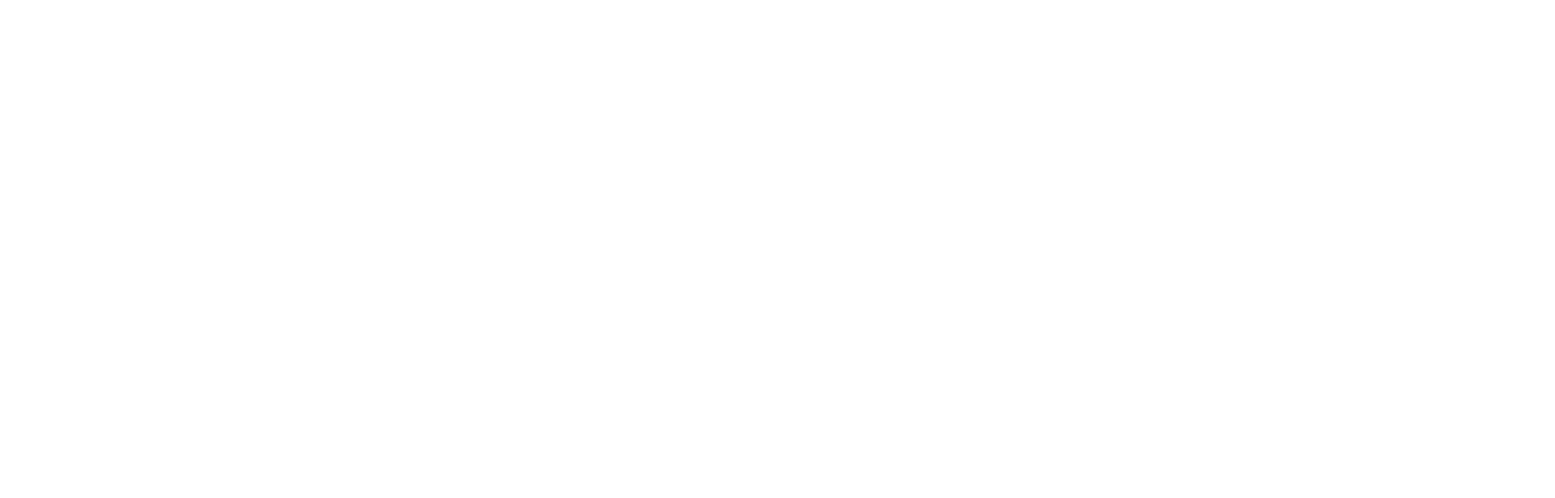
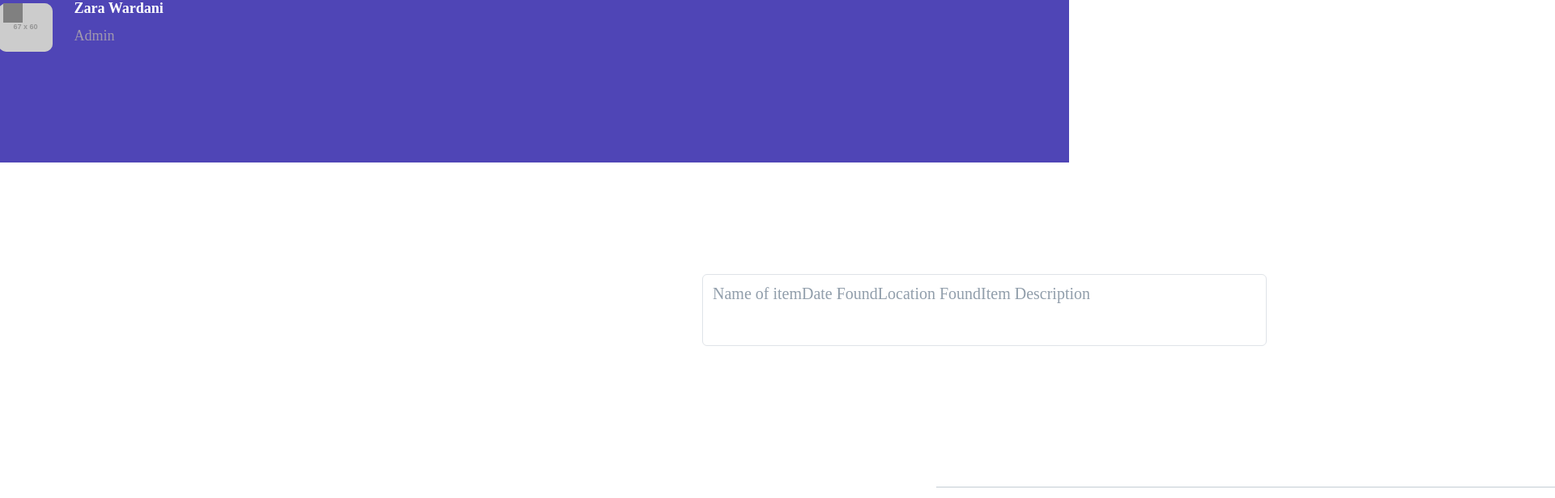
Before and after one commit to hanako0311/LFMS, a React (Create React App) app: page /formfound in a window 1280 px wide. Before the commit this address had no page. Shown: the top 616 px of the page at 81% size, 1920 px wide, since content can reach past the window. Built offline with nearby package versions, Linux system fonts and the light colour scheme.

Commit message:
formfound

```diff
--- a/src/App.js
+++ b/src/App.js
@@ -1,11 +1,12 @@
 // App.js
 import React from 'react';
-import { BrowserRouter as Router, Routes, Route, Link } from 'react-router-dom';
+import { Link, Route, BrowserRouter as Router, Routes } from 'react-router-dom';
 import './App.css';
+import Home from './Homepage/Home.js';
+import Login from './Login/Login.js'; // Import the Login
+import Registration from './Register/Register.js';
+import FormFound from './Report Found/FormFound.js';
 import backgroundImage from './landingbg.png';
-import Registration from './Register/Register.js';
-import Login from './Login/Login.js'; // Import the Login
-import Home from './Homepage/Home.js'
 
 
 const LandingPage = () => {
@@ -41,6 +42,7 @@
         <Route path="/register" element={<Registration />} />
         <Route path="/login" element={<Login />} />
         <Route path="/home" element={<Home />} />
+        <Route path="/formfound" element={<FormFound />} />
       </Routes>
     </Router>
   );
--- a/src/Report Found/FormFound.js
+++ b/src/Report Found/FormFound.js
@@ -2,6 +2,7 @@
 import './FormFound.css'; // Import the CSS file
 
 function FormFound() {
+
     return (
         <div className="form-found-container">
             <div className="header">
```
